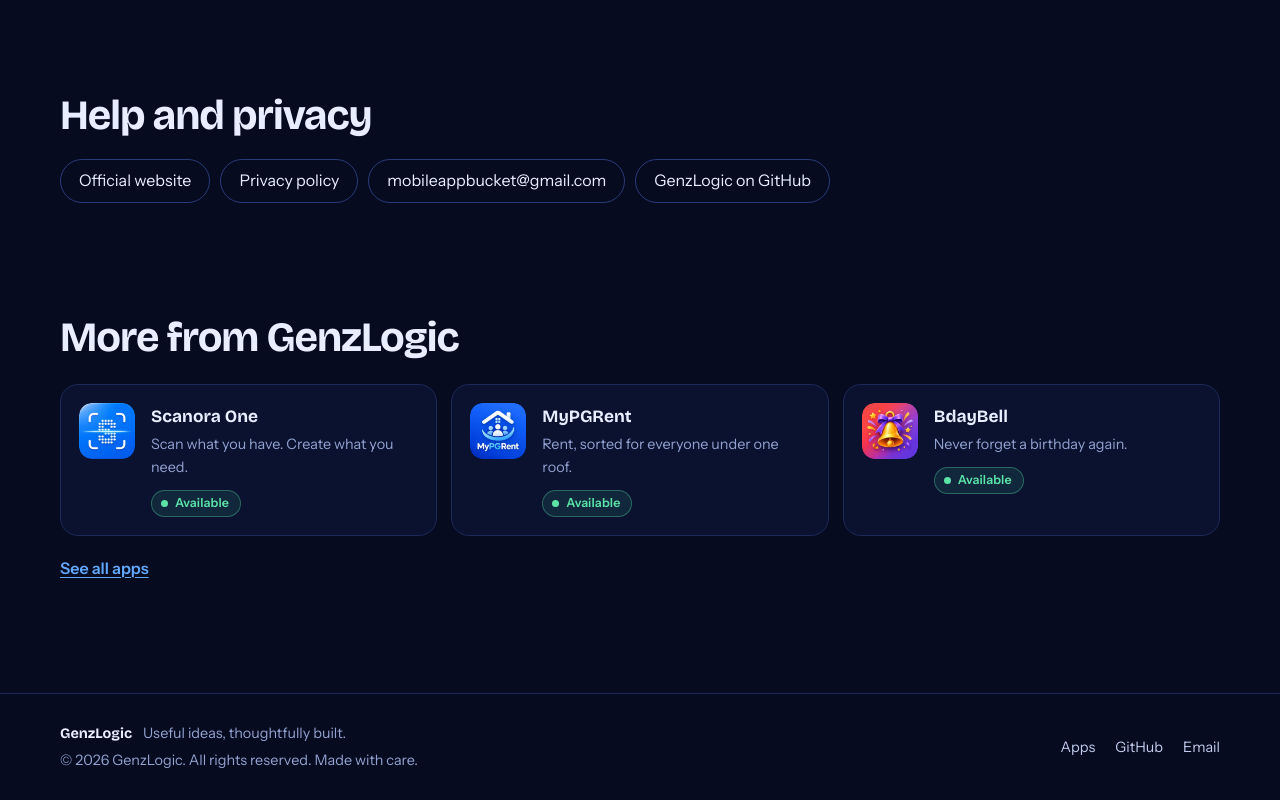
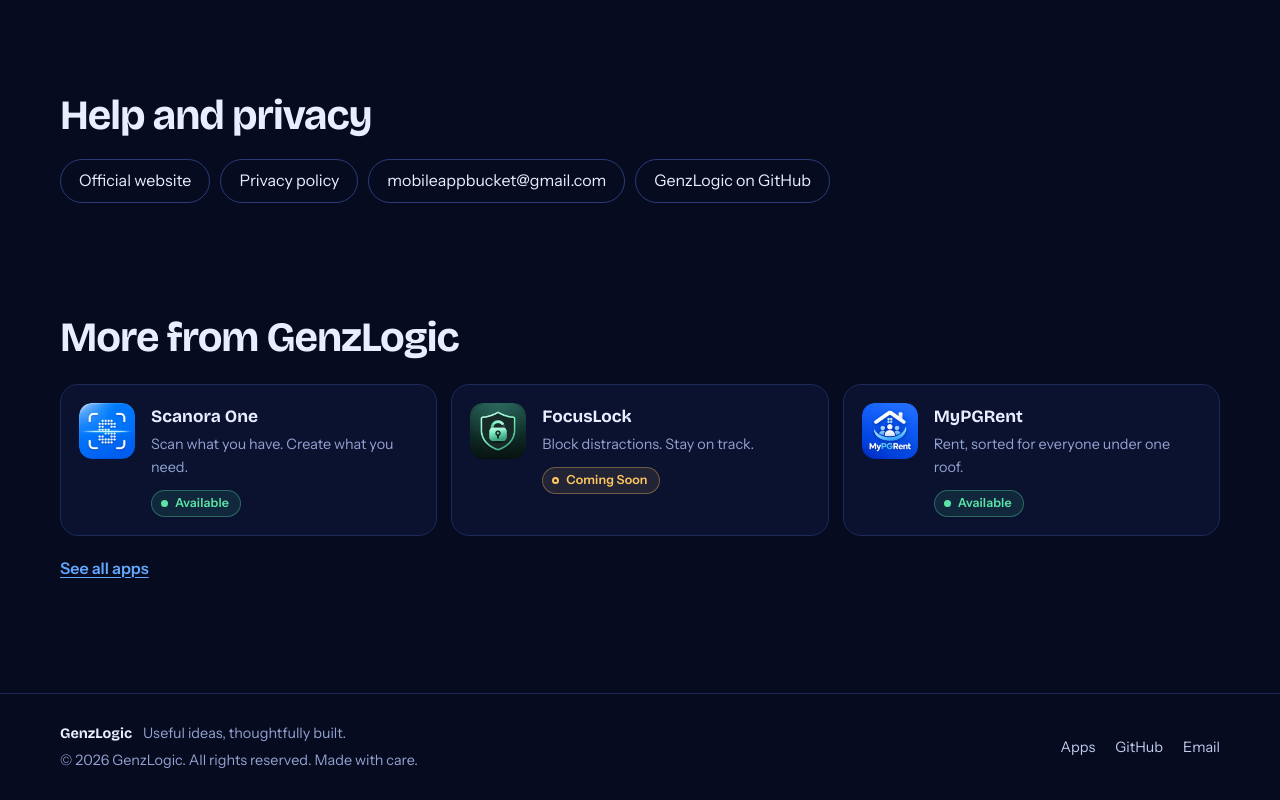
Before and after one commit to genzlogic/genzlogic.github.io, a plain HTML site: page apps/genzcalc/index.html in a window 1280 px wide. Shown: the part 1335-2135 px from the top of the page. Drawn offline with nearby package versions, Linux system fonts and the light colour scheme.

Commit message:
Add files via upload

```diff
--- a/apps/genzcalc/index.html
+++ b/apps/genzcalc/index.html
@@ -99,8 +99,8 @@
         <h2 id="related-title" class="section__title">More from GenzLogic</h2>
         <ul class="mini-grid">
           <li class="mini-card"><picture><source srcset="../../assets/img/apps/scanora-192.webp" type="image/webp"><img class="app-icon mini-card__icon" src="../../assets/img/apps/scanora-192.png" width="56" height="56" alt="" loading="lazy" decoding="async"></picture><div><h3><a class="stretched" href="../scanora/">Scanora One</a></h3><p>Scan what you have. Create what you need.</p><span class="badge badge--available"><span class="badge__dot" aria-hidden="true"></span>Available</span></div></li>
+          <li class="mini-card"><picture><source srcset="../../assets/img/apps/focuslock-192.webp" type="image/webp"><img class="app-icon mini-card__icon" src="../../assets/img/apps/focuslock-192.png" width="56" height="56" alt="" loading="lazy" decoding="async"></picture><div><h3><a class="stretched" href="../focuslock/">FocusLock</a></h3><p>Block distractions. Stay on track.</p><span class="badge badge--coming-soon"><span class="badge__dot" aria-hidden="true"></span>Coming Soon</span></div></li>
           <li class="mini-card"><picture><source srcset="../../assets/img/apps/mypgrent-192.webp" type="image/webp"><img class="app-icon mini-card__icon" src="../../assets/img/apps/mypgrent-192.png" width="56" height="56" alt="" loading="lazy" decoding="async"></picture><div><h3><a class="stretched" href="../mypgrent/">MyPGRent</a></h3><p>Rent, sorted for everyone under one roof.</p><span class="badge badge--available"><span class="badge__dot" aria-hidden="true"></span>Available</span></div></li>
-          <li class="mini-card"><picture><source srcset="../../assets/img/apps/bdaybell-192.webp" type="image/webp"><img class="app-icon mini-card__icon" src="../../assets/img/apps/bdaybell-192.png" width="56" height="56" alt="" loading="lazy" decoding="async"></picture><div><h3><a class="stretched" href="../bdaybell/">BdayBell</a></h3><p>Never forget a birthday again.</p><span class="badge badge--available"><span class="badge__dot" aria-hidden="true"></span>Available</span></div></li>
         </ul>
         <p><a class="text-link" href="../../#apps">See all apps</a></p>
       </div>
```
